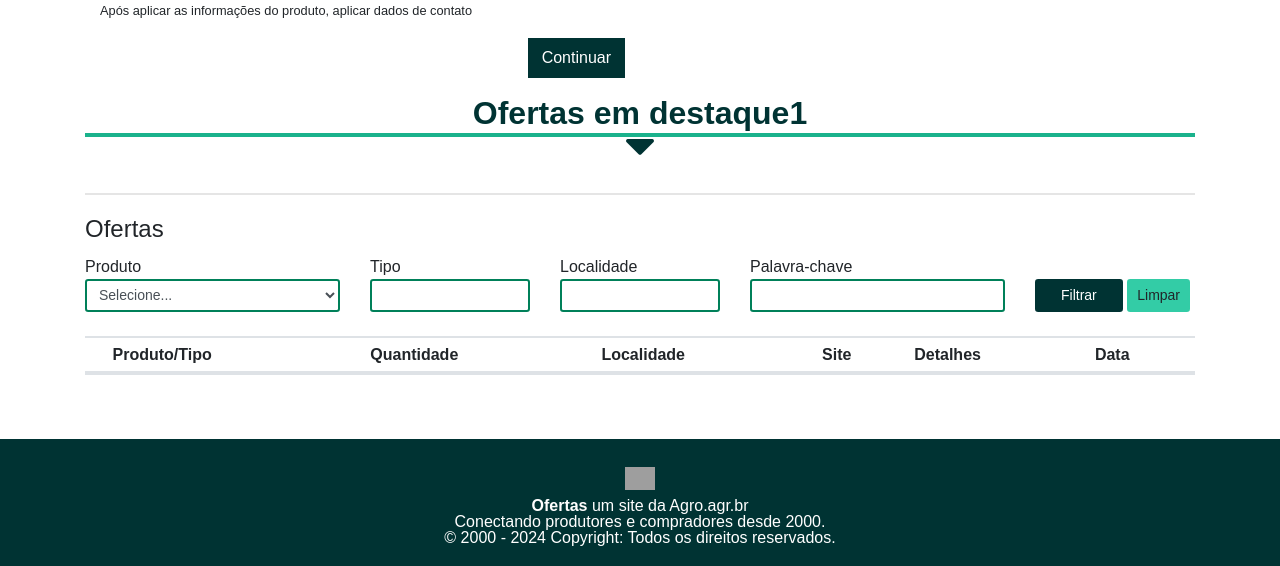
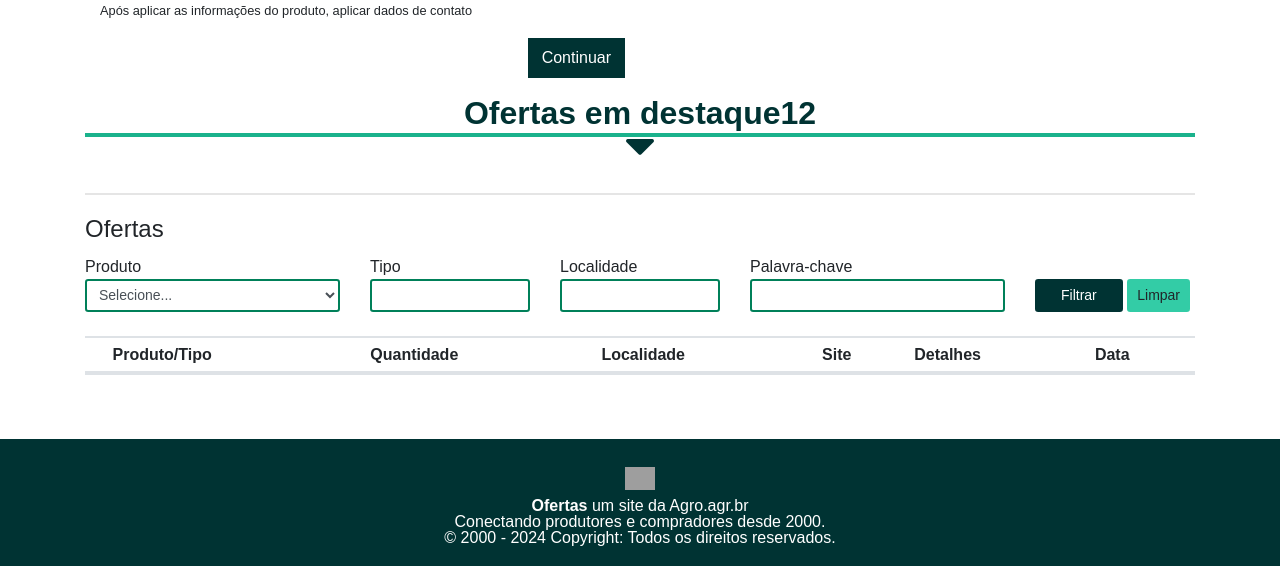
Before and after one commit to vitaotl/ofertas-agr, a PHP site: page /agro/ in a window 1280 px wide. Shown: the part 855-1421 px from the top of the page. Run offline with PHP 8.4, Linux system fonts and the light colour scheme; data that the repository does not hold is empty; some libraries are stand-ins or nearby versions; grey boxes are pictures that could not be loaded.

Commit message:
testing webhook

```diff
--- a/index.php
+++ b/index.php
@@ -247,7 +247,7 @@ $offers = json_decode(file_get_contents(URL_AGRO.'/api/get-offers?'.http_build_q
 
 
 		<div class="col-12">
-			<h2 class="mb-0 text-primary text-center"><strong>Ofertas em destaque1</strong></h2>
+			<h2 class="mb-0 text-primary text-center"><strong>Ofertas em destaque12</strong></h2>
 			<div class="divider bg-info"></div>
 			<p class="text-center mb-2 text-primary"><i class="fa fa-caret-down fa-3x mt-n3"></i></p>
 			<div class="d-flex flex-wrap justify-content-start" style="gap: 20px">
```
